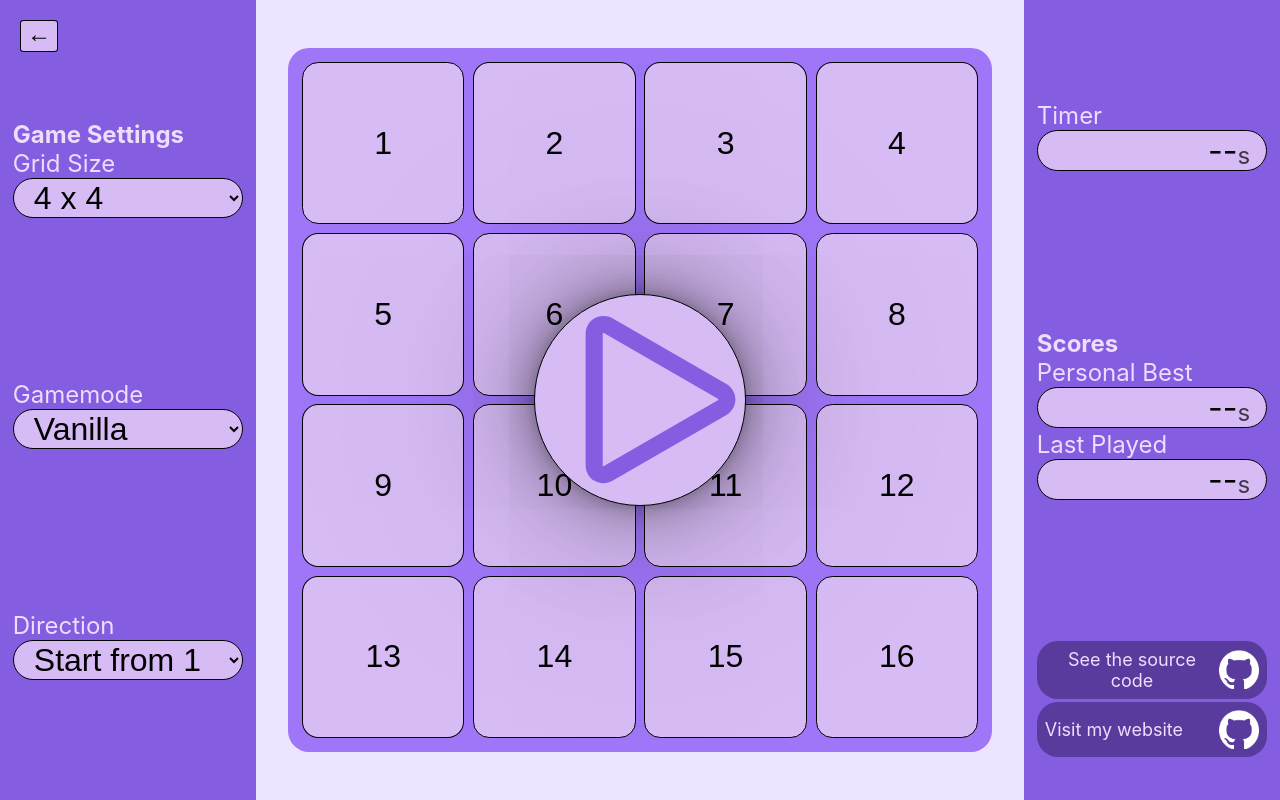
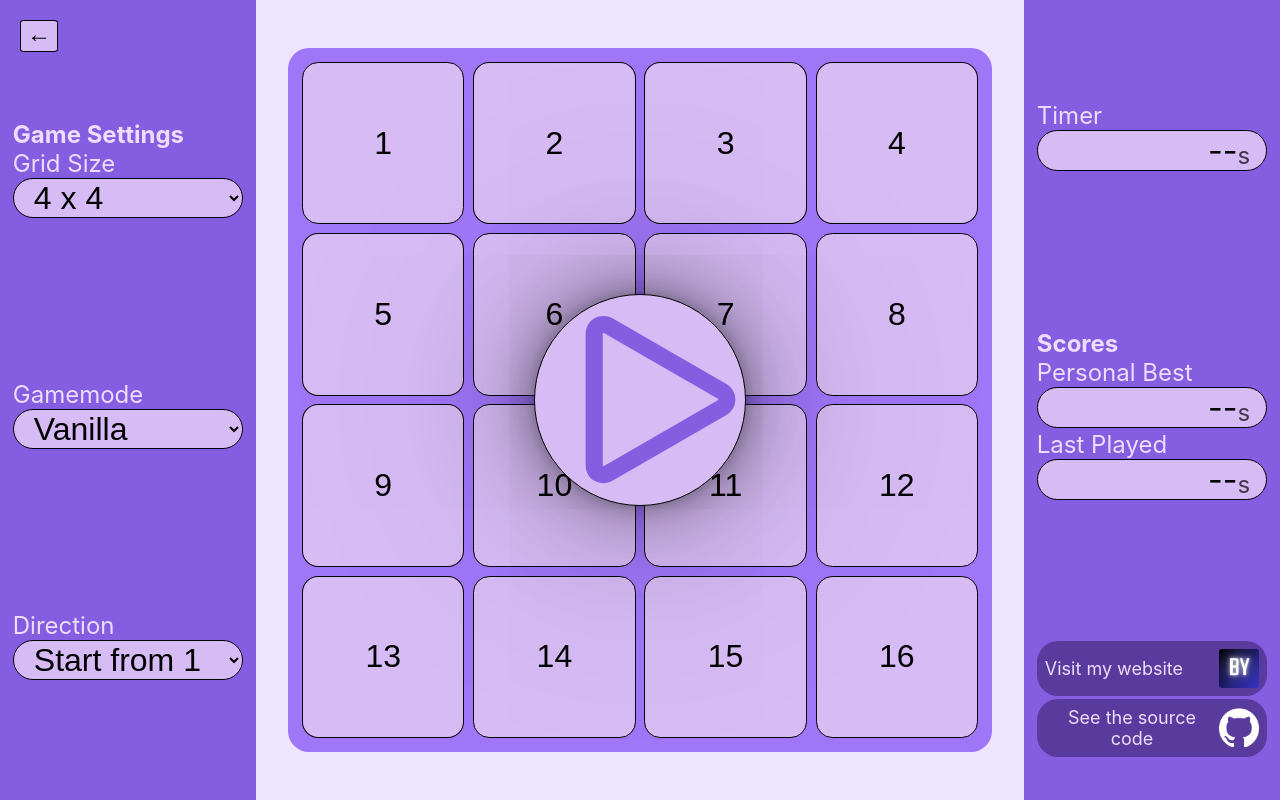
Before and after one commit to BerkYeni/schulteproject, a React (Create React App) app: page / in a window 1280 px wide. Built offline with nearby package versions, Linux system fonts and the light colour scheme.

Commit message:
completed info comp

```diff
--- a/src/App.css
+++ b/src/App.css
@@ -375,7 +375,7 @@ h1 {
   padding: 10vmin 0 5vmin 0;
 }
 
-.github {
+.siteLinkInner {
   display: flex;
   justify-content: space-between;
   align-items: center;
@@ -385,12 +385,13 @@ h1 {
   border-radius: 2.625vmin;
   margin: .2rem 0;
 }
-.github:hover {
+.siteLinkInner:hover {
   background-color: #4e338b;
 }
 
-.githubMark {
+.siteMark {
   width: 2.5rem;
+  border-radius: .2rem;
 }
 
 .personalInfo {
--- a/src/components/StatisticsPanel/PersonalInfo.tsx
+++ b/src/components/StatisticsPanel/PersonalInfo.tsx
@@ -1,6 +1,8 @@
 import React, { FC } from "react";
 // import { ReactComponent as GithubMark } from "../../github-mark/github-mark-white.svg";
-import githubMark from "../../github-mark/github-mark-white.png"
+import githubMark from "../../github-mark/github-mark-white.png";
+import berkyeniMark from "../../berkyeni-mark.png";
+
 
 interface PersonalInfoProps {
 }
@@ -11,15 +13,15 @@ const PersonalInfo: FC<PersonalInfoProps> = (props) => {
   return (
     <div className="personalInfo">
 
-      <a href="https://github.com/BerkYeni/schulteproject" className="infoLink" target="_blank" rel="noopener noreferrer">
-        <div className="github">
-          <span>See the source code</span><img className="githubMark" src={githubMark} alt="GitHub Mark" />
+      <a href="https://berkyeni.com" className="infoLink" target="_blank" rel="noopener noreferrer">
+        <div className="siteLinkInner">
+          <span>Visit my website</span><img className="siteMark" src={berkyeniMark} alt="Berk Yeni's Mark" />
         </div>
       </a>
 
-      <a href="https://berkyeni.com" className="infoLink" target="_blank" rel="noopener noreferrer">
-        <div className="github">
-          <span>Visit my website</span><img className="githubMark" src={githubMark} alt="Berk Yeni's Mark" />
+      <a href="https://github.com/BerkYeni/schulteproject" className="infoLink" target="_blank" rel="noopener noreferrer">
+        <div className="siteLinkInner">
+          <span>See the source code</span><img className="siteMark" src={githubMark} alt="GitHub Mark" />
         </div>
       </a>
 
```
